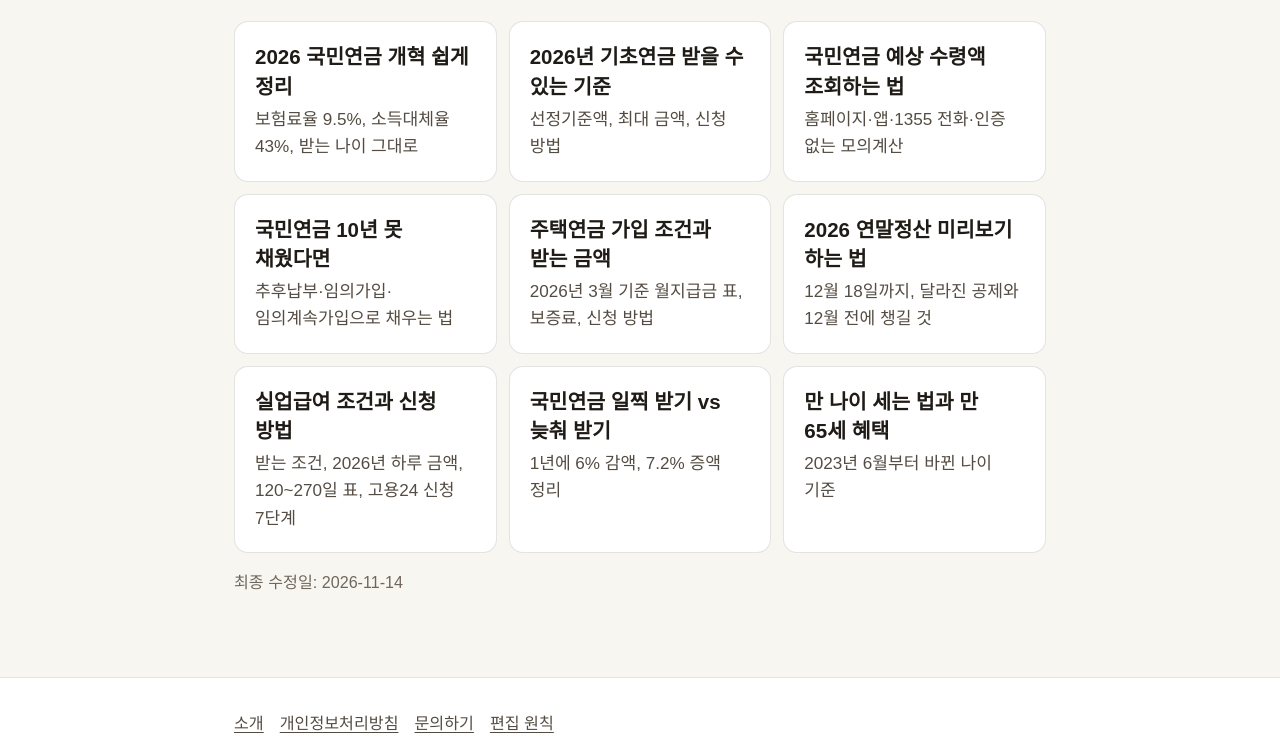
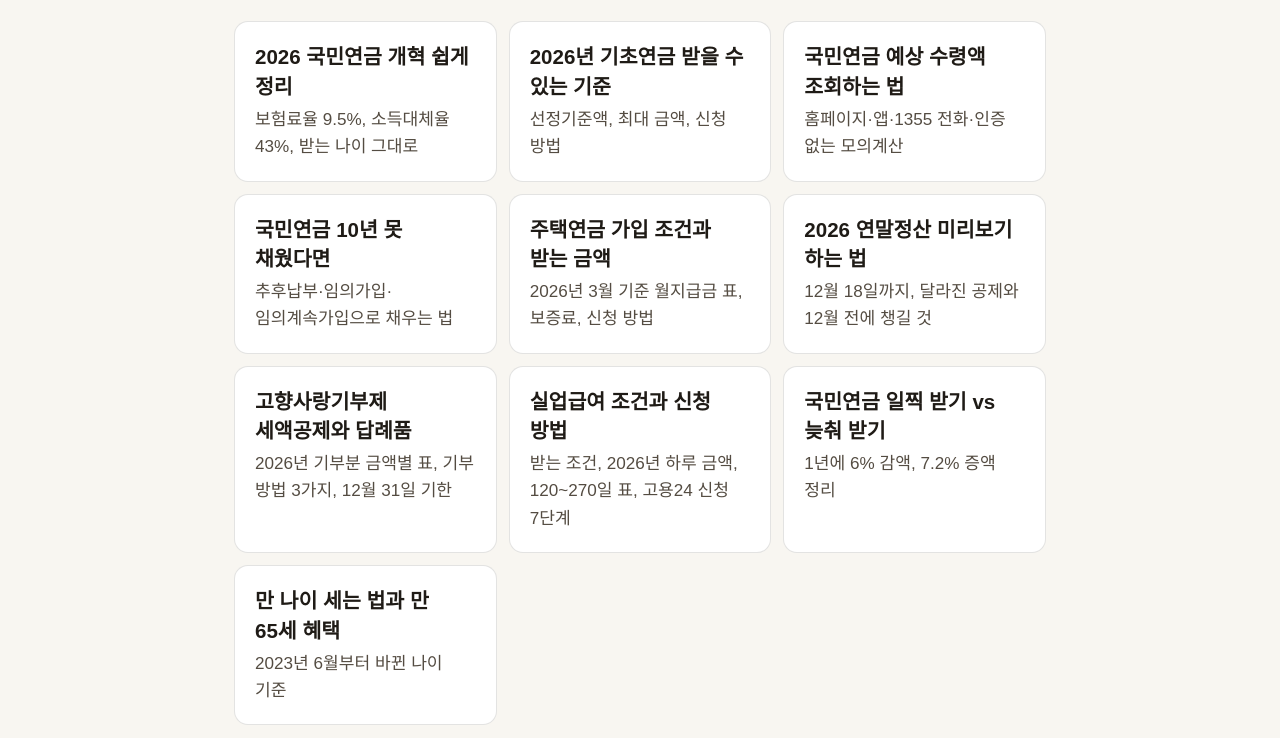
Before and after one commit to dndncalc/dndncalc.github.io, a plain HTML site: page guide/index.html in a window 1280 px wide. Shown: the part 207-945 px from the top of the page. Drawn offline with Linux system fonts and the light colour scheme; a web font is replaced by a local one.

Commit message:
생활 안내 목록에 고향사랑기부제 글 추가

```diff
--- a/guide/index.html
+++ b/guide/index.html
@@ -31,12 +31,13 @@
 <a class="item" href="/guide/pension-10-years/"><b>국민연금 10년 못 채웠다면</b><small>추후납부·임의가입·임의계속가입으로 채우는 법</small></a>
 <a class="item" href="/guide/housing-pension/"><b>주택연금 가입 조건과 받는 금액</b><small>2026년 3월 기준 월지급금 표, 보증료, 신청 방법</small></a>
 <a class="item" href="/guide/year-end-preview/"><b>2026 연말정산 미리보기 하는 법</b><small>12월 18일까지, 달라진 공제와 12월 전에 챙길 것</small></a>
+<a class="item" href="/guide/hometown-donation/"><b>고향사랑기부제 세액공제와 답례품</b><small>2026년 기부분 금액별 표, 기부 방법 3가지, 12월 31일 기한</small></a>
 <a class="item" href="/guide/unemployment-apply/"><b>실업급여 조건과 신청 방법</b><small>받는 조건, 2026년 하루 금액, 120~270일 표, 고용24 신청 7단계</small></a>
 <a class="item" href="/pension-age/"><b>국민연금 일찍 받기 vs 늦춰 받기</b><small>1년에 6% 감액, 7.2% 증액 정리</small></a>
 <a class="item" href="/age/"><b>만 나이 세는 법과 만 65세 혜택</b><small>2023년 6월부터 바뀐 나이 기준</small></a>
 </div>
 
-<p class="src">최종 수정일: 2026-11-14</p>
+<p class="src">최종 수정일: 2026-11-16</p>
 </div></main>
 <footer><div class="wrap">
 <div><a href="/about/">소개</a><a href="/privacy/">개인정보처리방침</a><a href="/contact/">문의하기</a><a href="/editorial/">편집 원칙</a></div>
```
